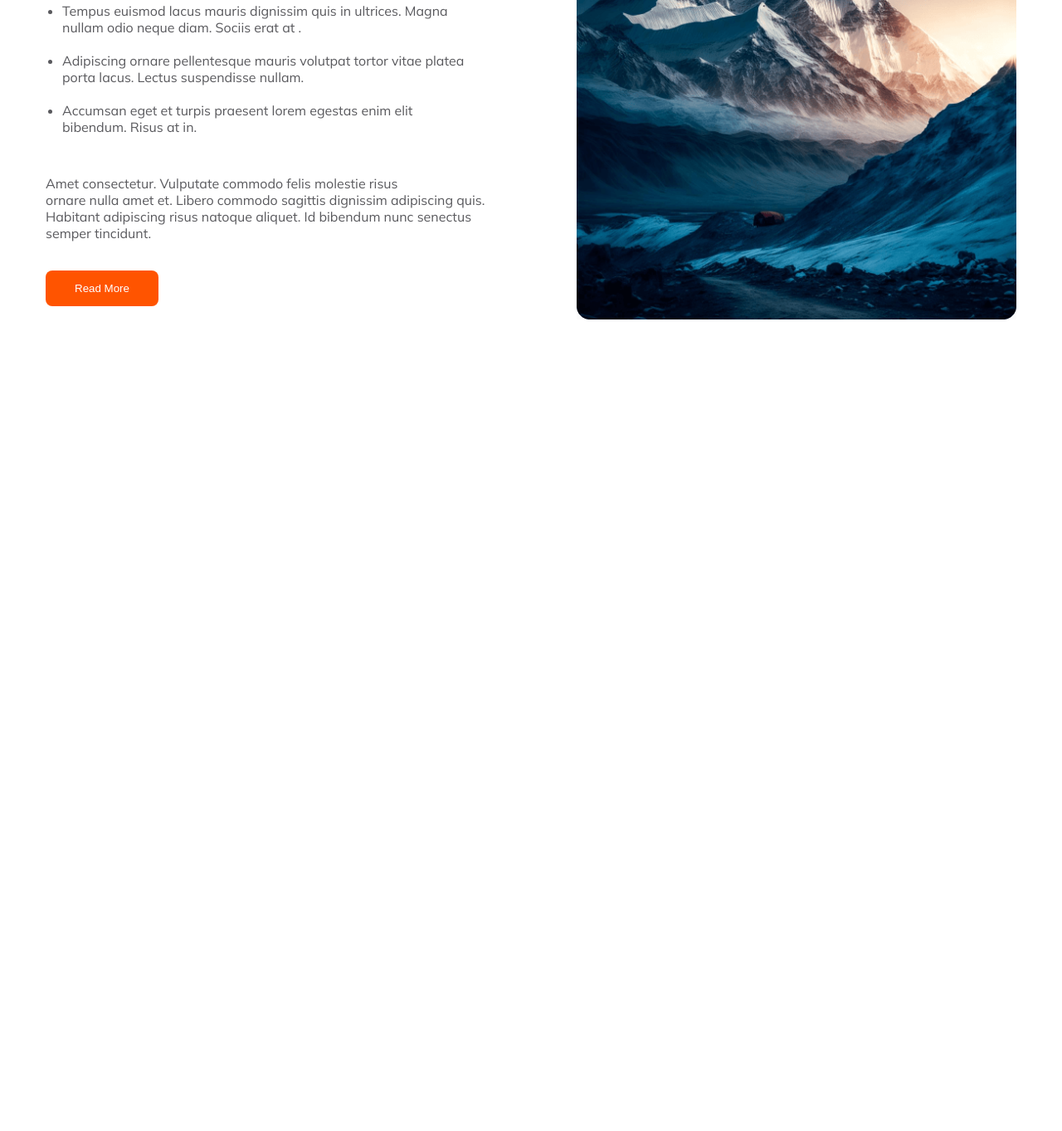
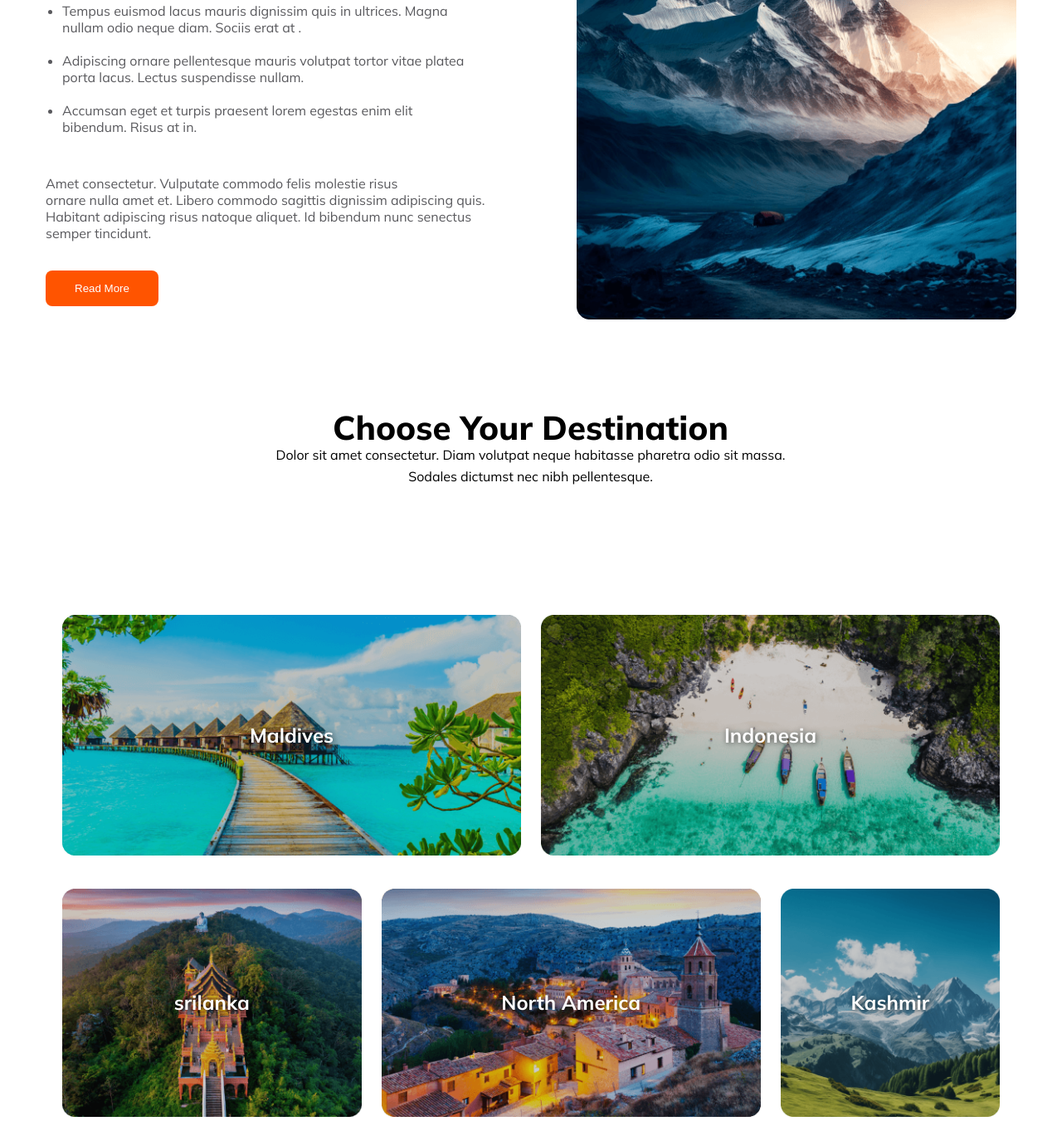
Before and after one commit to DevFahimHossain/Hero-Travel, a plain HTML site: page index.html in a window 1280 px wide. Shown: the part 1009-2372 px from the top of the page at 83% size. Before the commit the page ends 1404 px from the top, so only its background shows below. Drawn offline with Linux system fonts and the light colour scheme.

Commit message:
AddCountry

```diff
--- a/index.html
+++ b/index.html
@@ -94,9 +94,56 @@
 
      <!-- section 3  Destination  -->
 
-
+     <section class="About-destination">
+      <div class="destination">
+        <h1>Choose Your Destination</h1>
+        <p>Dolor sit amet consectetur. Diam volutpat neque habitasse pharetra odio sit massa. Sodales dictumst nec nibh pellentesque.</p>
+      </div>
+     </section>
       <!-- section 3 end  -->
 
+      <!-- section 4 start  -->
+     <section class="country">
+      <div>
+      <div class="row">
+      <div class="destination-place">
+        <img src="Images/Rectangle 5.png" alt="">
+        <div class="text">Maldives</div>
+      </div>
+      <div class="destination-place">
+        <img src="Images/Rectangle 8.png" alt="">
+       <div class="text">Indonesia</div>
+      </div>
+      </div>
+      </div>
+
+      <div class="row">
+        <div class="destination-place">
+          <img src="Images/Rectangle 6.png" alt="">
+         <div class="text">srilanka</div>
+        </div>
+        <div class="destination-place">
+          <img src="Images/Rectangle 7.png" alt="">
+          <div class="text">North America</div>
+        </div>
+        <div class="destination-place">
+          <img src="Images/Rectangle 9.png" alt="">
+         <div class="text">Kashmir</div>
+        </div>
+      </div>
+      <div class="row">
+        <div class="destination-place">
+          <img src="Images/Rectangle 11.png" alt="">
+          <div class="text">Bangladesh</div>
+        </div>
+        <div class="destination-place">
+          <img src="Images/Rectangle 10.png" alt="">
+          <div class="text">Bandarban</div>
+        </div>
+      </div>
+     </section>
+
+     <!-- section 4 end  -->
   </main>
   <!-- Main Content End  -->
 </body>
--- a/responsive.css
+++ b/responsive.css
@@ -120,6 +120,35 @@
   font-weight: 800;
   margin-top: 24px;
 }
+
+
+.destination{
+max-width: 100%;
+margin: 550px 0px;
+}
+.destination h1{
+font-size: 1rem;
+margin-left: -50px;
+
+}
+
+.destination p{
+  align-items: start;
+  margin-top: 10px;
+  max-width: 100%;
+  text-align: start;
+}
+.country{
+  margin-top: -550px;
+  margin-left: -20px;
+}
+.row{
+  flex-direction: column;
+}
+
+.text{
+  font-size: 1rem;
+}
 }
 
 
--- a/style/style.css
+++ b/style/style.css
@@ -192,3 +192,64 @@ display: flex;
 /* Section 2 End  */
 
 /* section 3 start  */
+
+.destination{
+  display: flex;
+  flex-direction: column;
+  align-items: center;
+  width: 643px;
+  height: 126px;
+  margin-left: 263px;
+
+}
+.destination H1{
+font-weight: 800;
+font-style: ExtraBold;
+font-size: 40px;
+line-height: 100%;
+letter-spacing: 0%;
+text-align: center;
+}
+.destination p{
+font-weight: 400;
+font-style: Regular;
+font-size: 16px;
+line-height: 26px;
+letter-spacing: 0%;
+text-align: center;
+}
+
+/* section 3 end  */
+
+/* section 4 start  */
+
+.row{
+  display: flex;
+  gap: 24px;
+  padding: 20px;
+}
+.destination-place{
+  position: relative;
+  overflow: hidden;
+  border-radius: 10px;
+}
+
+.destination-place img{
+  width: 100%;
+  height: auto;
+  display: block;
+  object-fit: cover;
+}
+
+.text {
+  position: absolute;
+  top: 50%;
+  left: 50%;
+  transform: translate(-50%, -50%);
+  color: white;
+  font-size: 1.5rem;
+  font-weight: bold;
+  text-shadow: 1px 1px 6px rgba(0,0,0,0.6);
+}
+
+/* section 4 end  */
```
